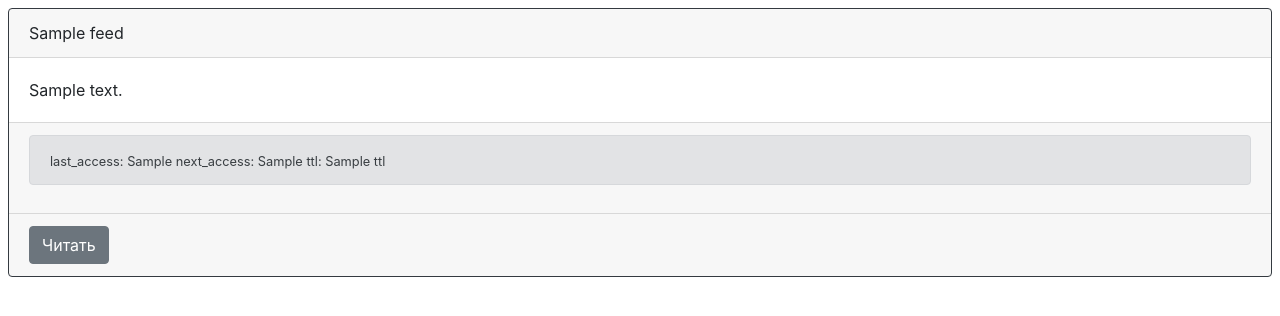
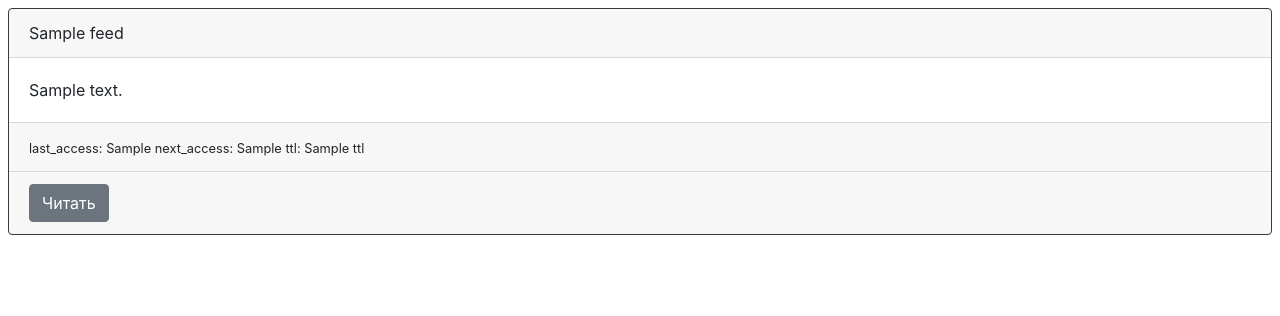
Before and after one commit to dreamerminsk/news, a Python web app: template templates/feeds.html in a window 1280 px wide. Shown: the part 56-372 px from the top of the page. Run offline with Jinja, Linux system fonts and the light colour scheme; the template is opened without the code that fills it: most values are stand-ins (such as "Sample title", 1, 10 or a date in 2020); some libraries are stand-ins or nearby versions.

Commit message:
Update feeds.html

```diff
--- a/templates/feeds.html
+++ b/templates/feeds.html
@@ -45,7 +45,6 @@
         </div>
       </div>
       <div class='card-footer'>
-        <div class="alert alert-secondary" role="alert">
           <small>
             last_access: <span id='la-{{ feed['_id'] }}'>{{ feed['last_access'] }}</span>
           </small>
@@ -55,7 +54,6 @@
           <small>
             ttl: <span id='ttl-{{ feed['_id'] }}'>{{ feed['ttl'] }}</span>
           </small>
-        </div>
       </div>
       <div class='card-footer'>
         <div class='btn-group' role='group'>
```
